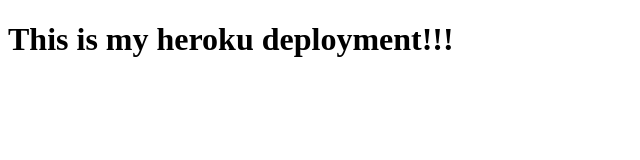
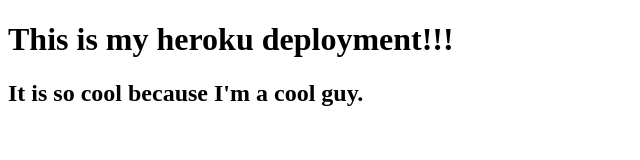
Before and after one commit to bridgecrew-perf6/deployment-demo-24, a plain HTML site: page index.html in a window 1280 px wide. Shown: the whole page, without its empty margins (0-640 px from the left). Drawn offline with Linux system fonts and the light colour scheme.

Commit message:
made adjustments

```diff
--- a/index.html
+++ b/index.html
@@ -8,5 +8,6 @@
 </head>
 <body>
   <h1>This is my heroku deployment!!!</h1>
+  <h2>It is so cool because I'm a cool guy.</h2>
 </body>
 </html>
```
